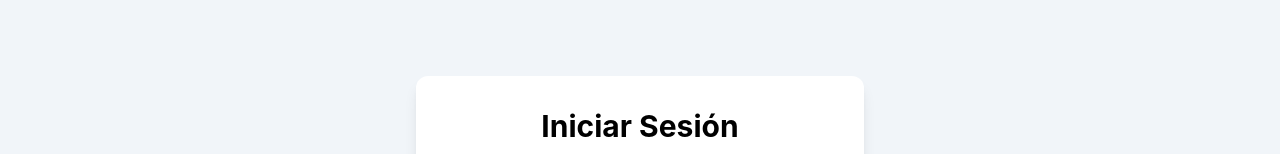
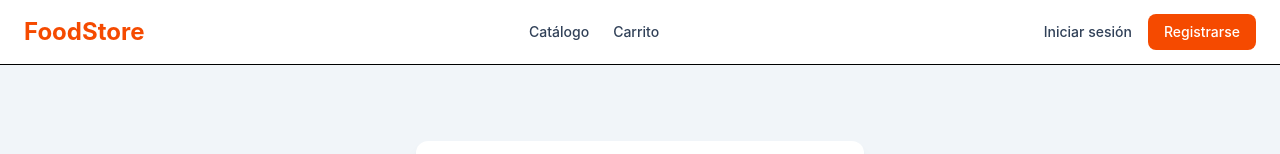
Before and after one commit to 18iRb/programacion4-food-store, a React (Vite) app in the folder frontend/: page /login in a window 1280 px wide. Shown: the top 154 px of the page. Built offline with nearby package versions, Linux system fonts and the light colour scheme; no server answers.

Commit message:
feat(layout): add navbar and main layout

```diff
--- a/frontend/src/routes/AppRouter.tsx
+++ b/frontend/src/routes/AppRouter.tsx
@@ -18,6 +18,7 @@ import AdminPedidosPage from "@/features/pedidos/pages/AdminPedidosPage";
 
 import CatalogoPage from "@/features/productos/pages/CatalogoPage";
 import AdminProductosPage from "@/features/productos/pages/AdminProductosPage";
+import MainLayout from "@/shared/layout/MainLayout";
 
 
 function AppRouter() {
@@ -25,16 +26,8 @@ function AppRouter() {
         <BrowserRouter>
             <Routes>
                 {/* Rutas  públicas*/}
-                <Route
-                    path="/"
-                    element={
-                        <Navigate
-                            to="/login"
-                            replace
-                        />
-                    }
-                />
 
+                <Route element={<MainLayout />}>
                     <Route
                         path="/"
                         element={<CatalogoPage />}
@@ -59,9 +52,11 @@ function AppRouter() {
                         path="/unauthorized"
                         element={<UnauthorizedPage />}
                     />
+                </Route>
 
 
                 {/* Session */}
+                <Route element={<MainLayout />}>
                     <Route element={<ProtectedRoute />}>
 
                         <Route
@@ -75,9 +70,11 @@ function AppRouter() {
                         />
 
                     </Route>
+                </Route>
 
 
                 {/* Admin */}
+                <Route element={<MainLayout />}>
                     <Route
                         element={
                             <ProtectedRoute
@@ -110,6 +107,7 @@ function AppRouter() {
                             element={<AdminUsuariosPage />}
                         />
                     </Route>
+                </Route>
 
             </Routes>
         </BrowserRouter>
--- /dev/null
+++ b/frontend/src/shared/layout/MainLayout.tsx
@@ -0,0 +1,17 @@
+import { Outlet } from "react-router-dom";
+
+import Navbar from "./Navbar";
+
+function MainLayout() {
+    return (
+        <>
+            <Navbar />
+
+            <main>
+                <Outlet />
+            </main>
+        </>
+    );
+}
+
+export default MainLayout;
--- /dev/null
+++ b/frontend/src/shared/layout/Navbar.tsx
@@ -0,0 +1,147 @@
+import { useAuthStore } from "@/store/authStore";
+import { Link, useNavigate } from "react-router-dom";
+import Button from "../ui/Button";
+
+
+
+function Navbar() {
+    const navigate = useNavigate();
+
+    const user = useAuthStore(
+        (s) => s.user,
+    );
+
+    const logout = useAuthStore(
+        (s) => s.logout,
+    );
+
+    return (
+        <nav className="border-b bg-white shadow-sm">
+            <div className="mx-auto flex h-16 max-w-7xl items-center justify-between px-6">
+
+                {/* Logo */}
+                <Link
+                    to="/"
+                    className="
+                        hidden
+                        text-2xl
+                        font-bold
+                        text-orange-600
+                        md:block
+                    "
+                >
+                    FoodStore
+                </Link>
+
+                {/* Navegación */}
+                <div className="flex items-center gap-6">
+
+                    <Link
+                        to="/"
+                        className="
+                            text-sm
+                            font-medium
+                            text-slate-700
+                            transition-colors
+                            hover:text-orange-600
+                        "
+                    >
+                        Catálogo
+                    </Link>
+
+                    <Link
+                        to="/carrito"
+                        className="
+                            text-sm
+                            font-medium
+                            text-slate-700
+                            transition-colors
+                            hover:text-orange-600
+                        "
+                    >
+                        Carrito
+                    </Link>
+
+                    {user && (
+                        <Link
+                            to="/mis-pedidos"
+                            className="
+                            text-sm
+                            font-medium
+                            text-slate-700
+                            transition-colors
+                            hover:text-orange-600
+                        "
+                        >
+                            Mis pedidos
+                        </Link>
+                    )}
+
+                    {user?.role === "admin" && (
+                        <Link
+                            to="/admin/resumen"
+                            className="
+                            text-sm
+                            font-medium
+                            text-slate-700
+                            transition-colors
+                            hover:text-orange-600
+                        "
+                        >
+                            Administración
+                        </Link>
+                    )}
+                </div>
+
+                {/* Usuario */}
+                <div className="flex items-center gap-4">
+
+                    {!user && (
+                        <>
+                            <Link
+                                to="/login"
+                                className="
+                            text-sm
+                            font-medium
+                            text-slate-700
+                            transition-colors
+                            hover:text-orange-600
+                        "
+                            >
+                                Iniciar sesión
+                            </Link>
+
+                            <Link
+                                to="/register"
+                                className="rounded-lg bg-orange-600 px-4 py-2 text-sm font-medium text-white hover:bg-orange-700"
+                            >
+                                Registrarse
+                            </Link>
+                        </>
+                    )}
+
+                    {user && (
+                        <>
+                            <span className="text-sm font-medium text-slate-700">
+                                {user.full_name}
+                            </span>
+
+                            <Button
+                                onClick={async () => {
+                                    await logout();
+
+                                    navigate("/login")
+                                }}
+                            >
+                                Cerrar sesión
+                            </Button>
+                        </>
+                    )}
+                </div>
+
+            </div>
+        </nav>
+    );
+}
+
+export default Navbar
--- a/frontend/src/shared/ui/Button.tsx
+++ b/frontend/src/shared/ui/Button.tsx
@@ -14,13 +14,16 @@ function Button({
     return (
         <button
             className={`
+                cursor-pointer
                 rounded-lg
                 bg-blue-600
                 px-4
                 py-2
                 font-medium
                 text-white
+                transition-colors
                 hover:bg-blue-700
+                disabled:cursor-not-allowed
                 disabled:opacity-50
                 ${className}
             `}
```
Lines whose indentation alone changed are shown as unchanged.
